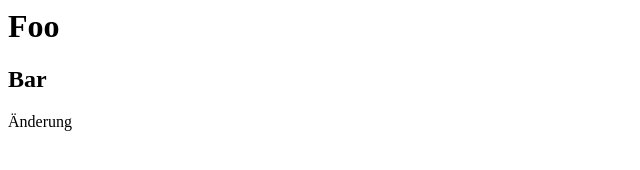
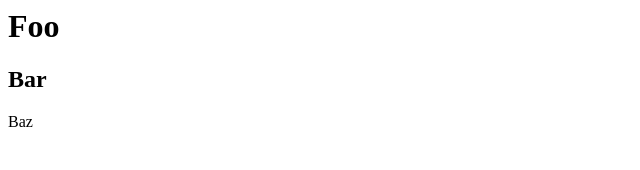
Before and after one commit to pascalwacker/helloworld, a plain HTML site: page index.html in a window 1280 px wide. Shown: the full height of the page, 0-640 px from the left. Drawn offline with Linux system fonts and the light colour scheme.

Commit message:
index update

```diff
--- a/index.html
+++ b/index.html
@@ -1,3 +1,3 @@
 <h1>Foo</h1>
 <h2>Bar</h2>
-<p>Änderung</p>
+<p>Baz</p>
```
